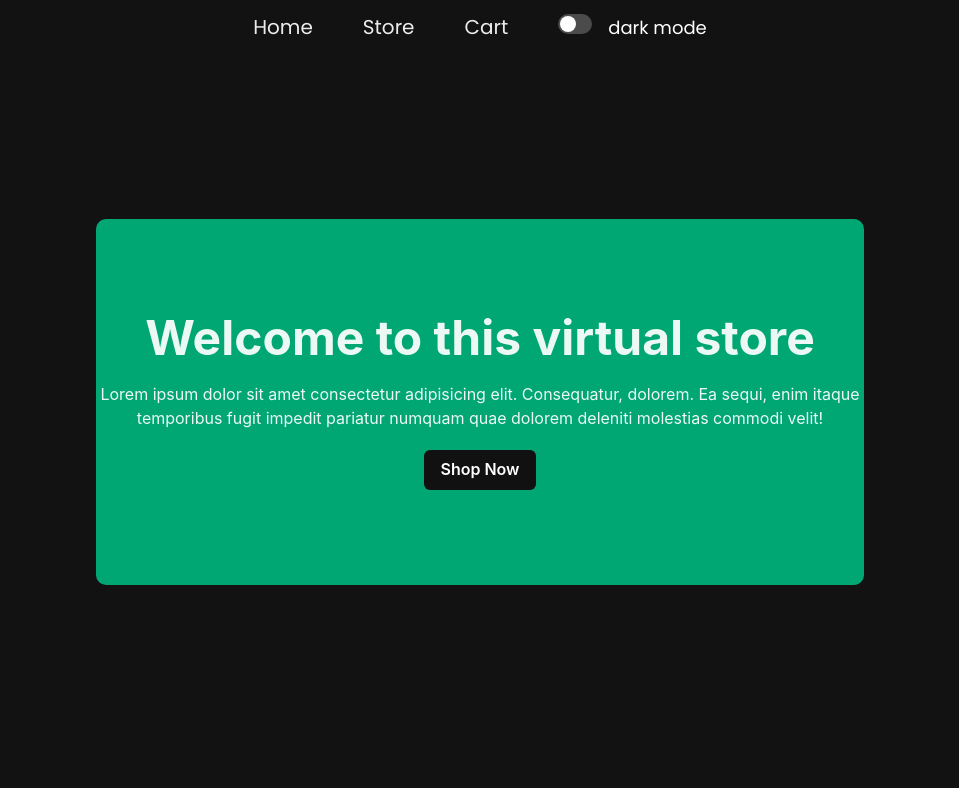
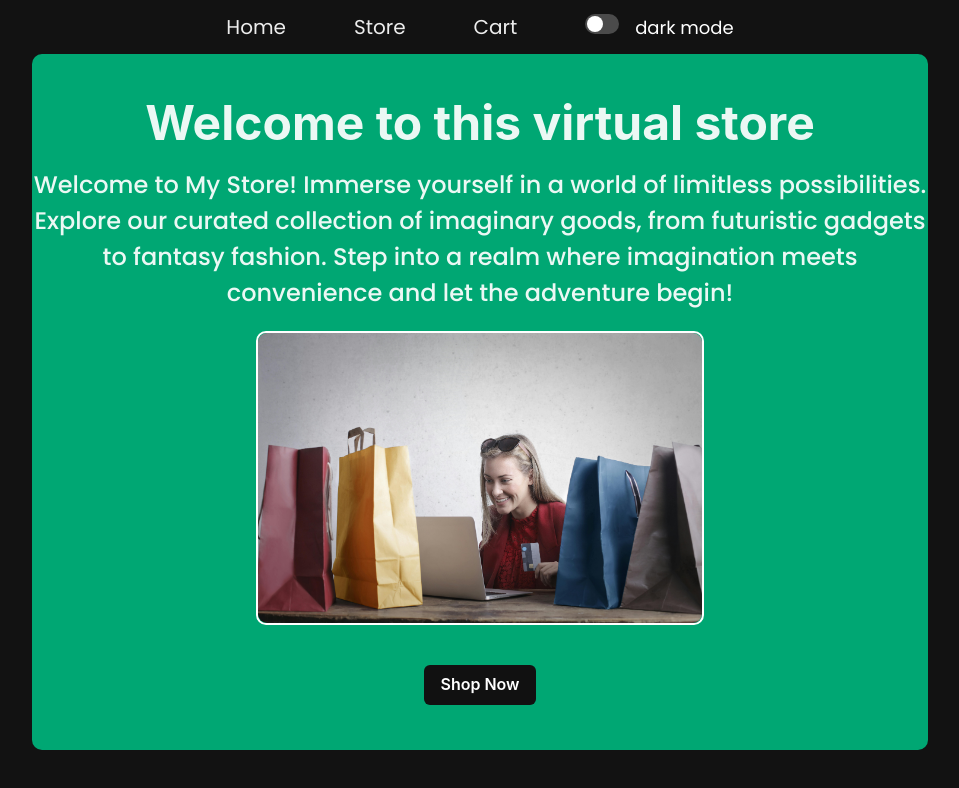
Before and after one commit to symonogwe/Shopping-Cart-Project, a React (Vite) app: page / in a window 1280 px wide. Shown: the top 788 px of the page, without its empty margins (160-1119 px from the left). Built offline with nearby package versions, Linux system fonts and the light colour scheme.

Commit message:
Add image to homepage
- Improve design of homepage texts & image

```diff
--- a/src/Components/HomePage/HomePage.jsx
+++ b/src/Components/HomePage/HomePage.jsx
@@ -1,26 +1,51 @@
-import { Button, Heading, Text, VStack } from "@chakra-ui/react";
+import { Box, Button, Heading, Image, Text, VStack } from "@chakra-ui/react";
 import { string } from "prop-types";
 import { useOutletContext } from "react-router-dom";
+
+// images
+import pic from "/home/user/React/projects/shopping-cart-project/src/assets/homepage-pic.jpg";
 
 const HomePage = () => {
   const colorMode = useOutletContext();
   return (
     <VStack
-      // maxW={"70%"}
       w={"100%"}
       alignItems={"center"}
-      py={95}
+      py={45}
       borderRadius={10}
       bgColor={"#00a773"}
     >
       <Heading size={"2xl"} textAlign={"center"} mb={3}>
         Welcome to this virtual store
       </Heading>
-      <Text textAlign={"center"} mb={3}>
-        Lorem ipsum dolor sit amet consectetur adipisicing elit. Consequatur,
-        dolorem. Ea sequi, enim itaque temporibus fugit impedit pariatur numquam
-        quae dolorem deleniti molestias commodi velit!
+      <Text
+        textAlign={"center"}
+        mb={3}
+        className="hero-text"
+        maxWidth={"60ch"}
+        fontSize={{
+          base: "lg",
+          md: "xl",
+          xl: "2xl",
+        }}
+      >
+        Welcome to My Store! Immerse yourself in a world of limitless
+        possibilities. Explore our curated collection of imaginary goods, from
+        futuristic gadgets to fantasy fashion. Step into a realm where
+        imagination meets convenience and let the adventure begin!
       </Text>
+      <Box
+        width={{
+          base: "90%",
+          md: "70%",
+          xl: "50%",
+        }}
+        border={"2px solid white"}
+        borderRadius={10}
+        mb={8}
+      >
+        <Image src={pic} objectFit={"cover"} borderRadius={9} />
+      </Box>
       <Button
         bg={colorMode === "dark" ? "gray.900" : "white"}
         color={colorMode === "dark" ? "white" : "black"}
--- a/src/Components/MainApp/App.jsx
+++ b/src/Components/MainApp/App.jsx
@@ -11,8 +11,8 @@ function App() {
     <Box
       width={{
         base: "100%",
-        md: "70%",
-        xl: "60%",
+        md: "80%",
+        xl: "70%",
       }}
       margin={"0 auto"}
       minHeight="100vh"
--- a/src/index.css
+++ b/src/index.css
@@ -9,3 +9,8 @@
   font-family: "Poppins", sans-serif;
   color: black;
 }
+
+.hero-text {
+  font-family: "Poppins", sans-serif;
+  font-weight: 500;
+}
```
Also changed, not shown: src/assets/homepage-pic.jpg (added).
